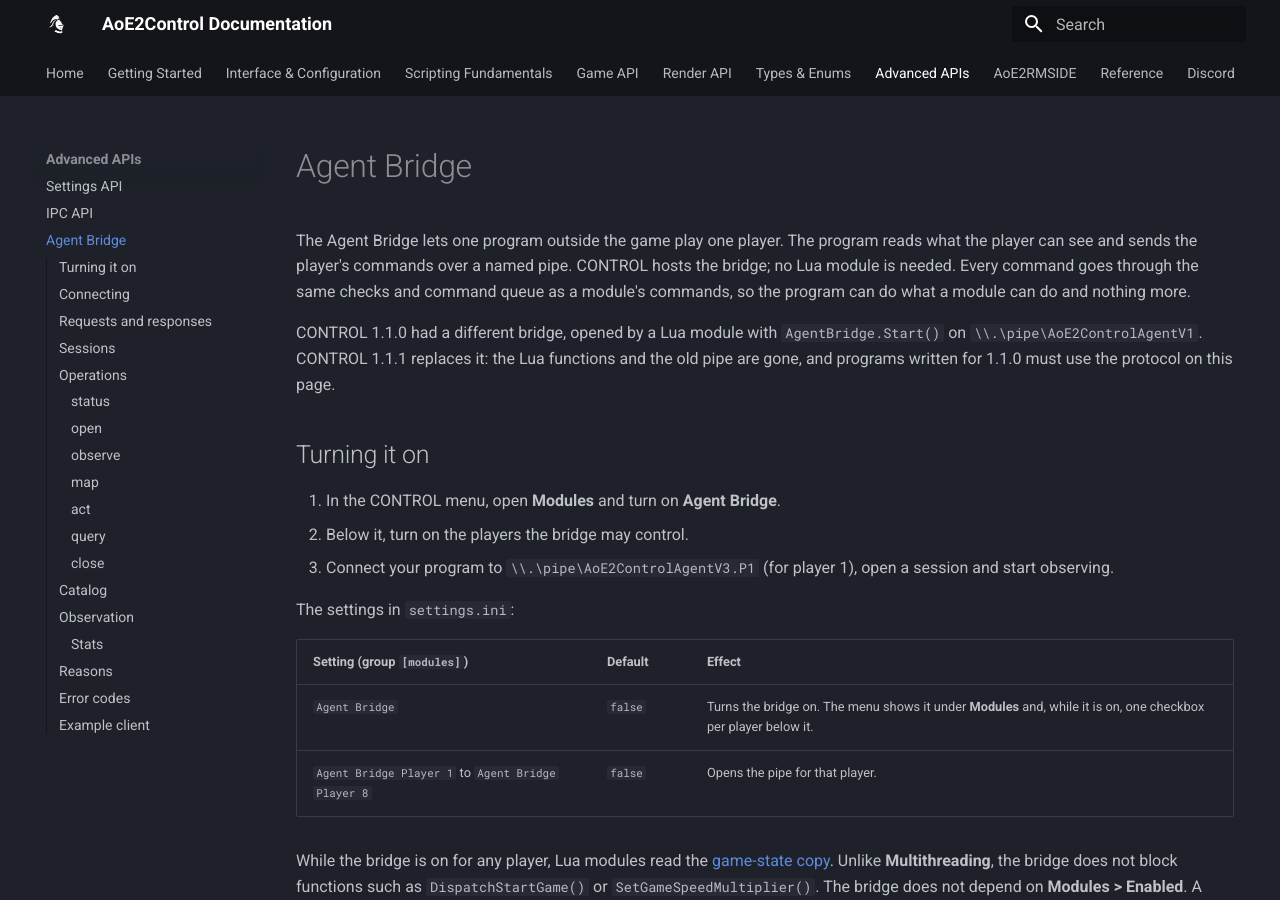
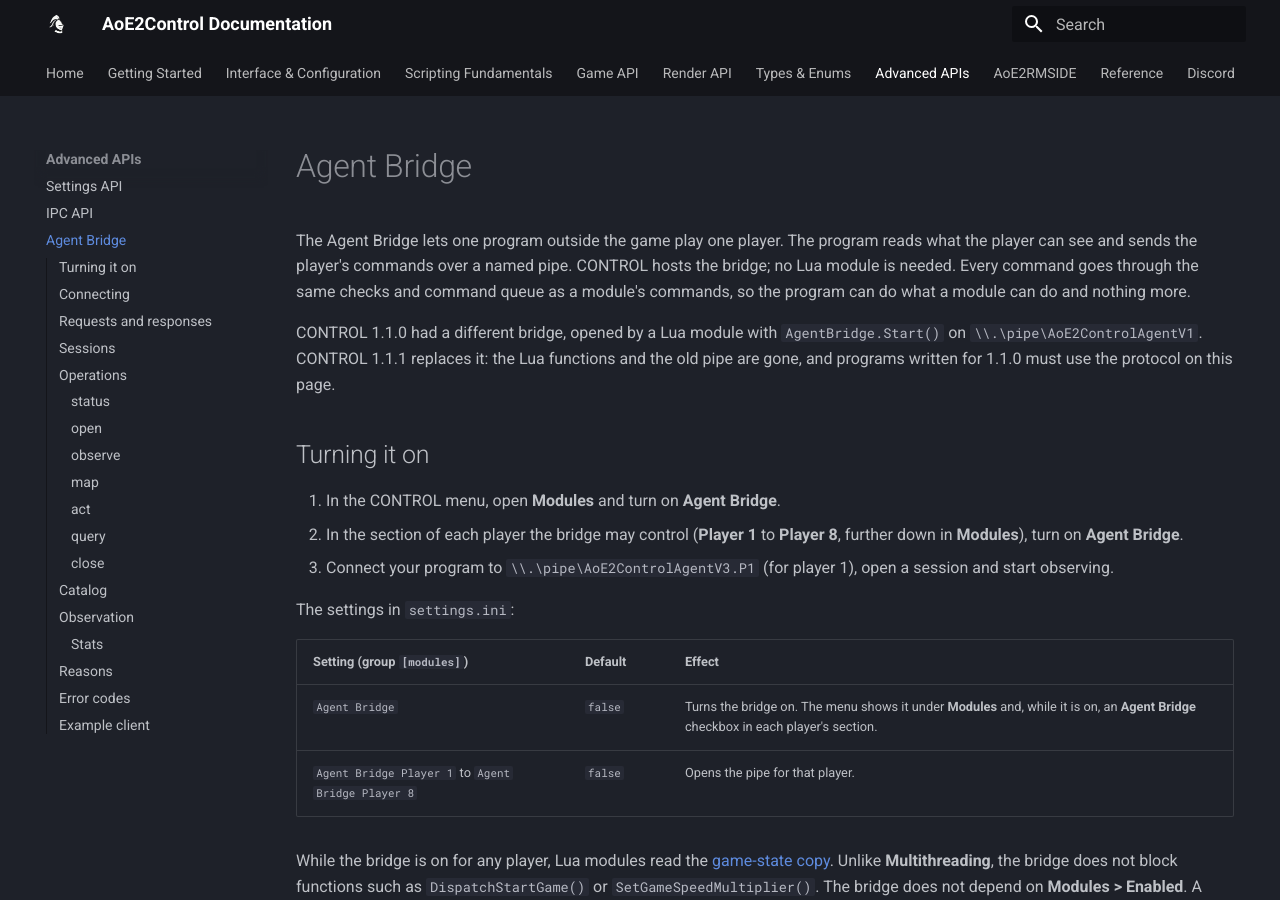
Before and after one commit to aoe2control/aoe2control.github.io, an MkDocs documentation site: the page built from docs/agent-bridge.md, in a window 1280 px wide and 900 px high. Built offline with MkDocs 1.6.1 and Material for MkDocs 9.7.7, drawn with Linux system fonts in a browser that asks for light colours; some of the changed text lies outside the part shown.

Commit message:
CONTROL 1.1.2: move queue, bridge camera and checkboxes, UnloadEngine during a quit
Co-Authored-By: Claude Opus 5.5 <noreply@anthropic.com>

```diff
--- a/docs/agent-bridge.md
+++ b/docs/agent-bridge.md
@@ -12,7 +12,8 @@ gone, and programs written for 1.1.0 must use the protocol on this page.
 ## Turning it on
 
 1. In the CONTROL menu, open **Modules** and turn on **Agent Bridge**.
-2. Below it, turn on the players the bridge may control.
+2. In the section of each player the bridge may control (**Player 1** to **Player 8**, further down in
+   **Modules**), turn on **Agent Bridge**.
 3. Connect your program to `\\.\pipe\AoE2ControlAgentV3.P1` (for player 1), open a session and
    start observing.
 
@@ -20,7 +21,7 @@ The settings in `settings.ini`:
 
 | Setting (group `[modules]`) | Default | Effect |
 |---|---|---|
-| `Agent Bridge` | `false` | Turns the bridge on. The menu shows it under **Modules** and, while it is on, one checkbox per player below it. |
+| `Agent Bridge` | `false` | Turns the bridge on. The menu shows it under **Modules** and, while it is on, an **Agent Bridge** checkbox in each player's section. |
 | `Agent Bridge Player 1` to `Agent Bridge Player 8` | `false` | Opens the pipe for that player. |
 
 While the bridge is on for any player, Lua modules read the
@@ -187,7 +188,7 @@ Commands in version 3:
 | `gameplay.research.v1` | `technology`, `producer` (optional) | Researches a technology. |
 | `gameplay.target.v1` | `actors`, `target` | Right-clicks a target: gather, attack, build, repair, garrison, as the game decides. |
 | `gameplay.build.v1` | `actors`, `object_type`, `position` | Places a building foundation and sends the builders. |
-| `gameplay.move.v1` | `actors`, `position` | Moves units. |
+| `gameplay.move.v1` | `actors`, `position`, `queue` (optional, default `false`) | Moves units. With `queue: true`, adds the position to the units' waypoints, as shift-click does, instead of replacing their orders. |
 | `gameplay.enable_scouting.v1` | none | Sends the player's idle scout to explore. |
 | `gameplay.auto_scout.v1` | `actors` | Sends units to explore. |
 | `gameplay.patrol.v1` | `actors`, `position` | Patrols to a position. |
```
Also changed, not shown: docs/commands.md (+3 -3 lines), docs/interface-options.md (+3 -2 lines).
